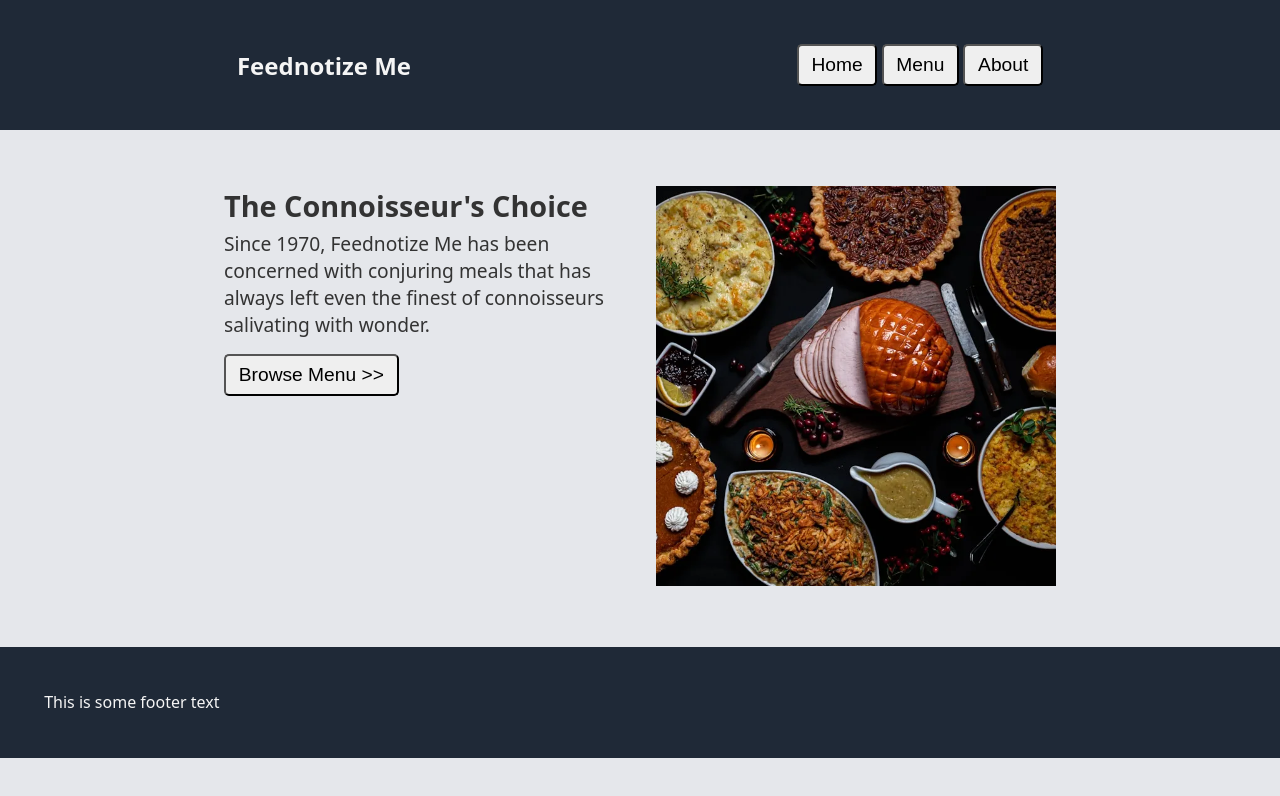
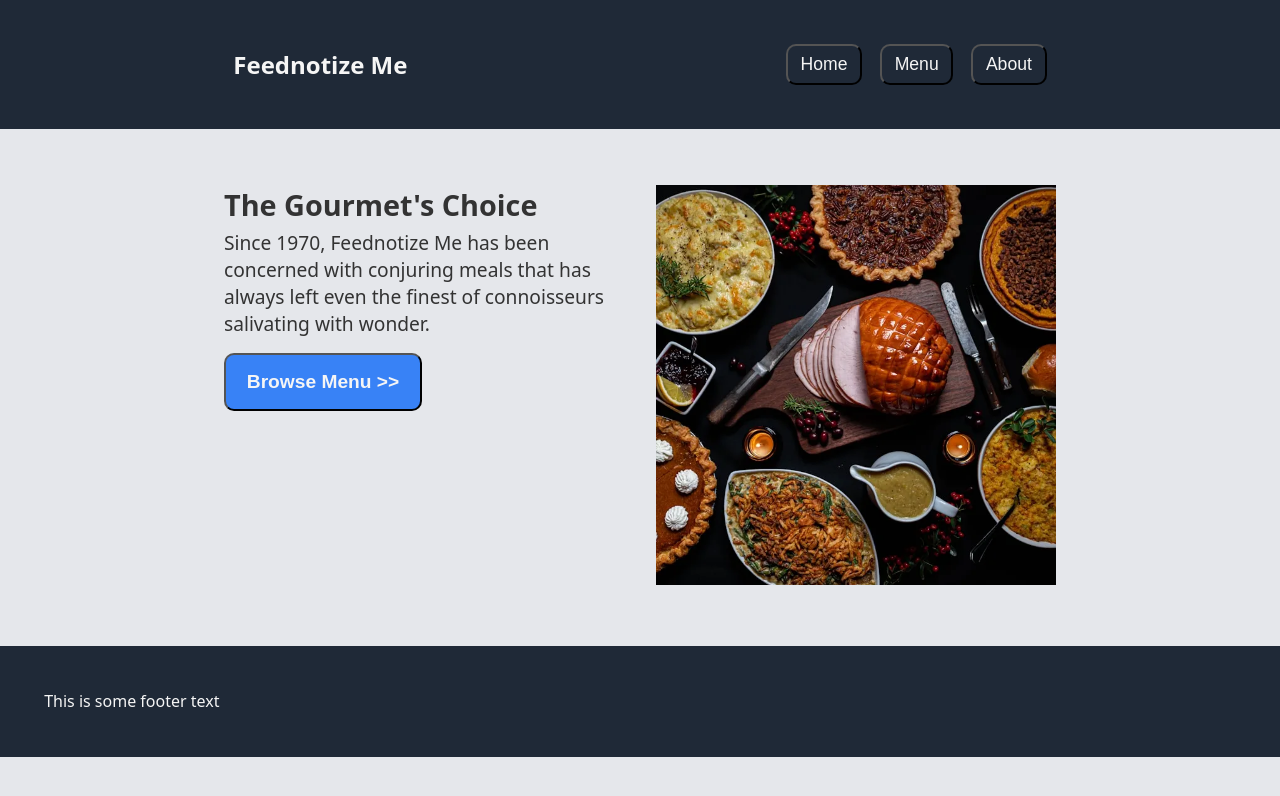
Before and after one commit to zakingslayerv22/restaurant-page, a website built with webpack: page src/index.html in a window 1280 px wide. Built offline with nearby package versions, Linux system fonts and the light colour scheme.

Commit message:
Style nav items
In index.css,
Style nav items with a
flex display and a gap.

Give all buttons a border
radius and edit the previous
button selector to select
the nav buttons. Reduce the
font size of the nav buttons
and give them a background
color and a color.

Increase the hero button's
padding and its font size.
Give it a bold font-weight,
a color and a background
color.

In index.js, update the
hero h2's text content.

```diff
--- a/src/index.css
+++ b/src/index.css
@@ -25,15 +25,26 @@ nav {
     align-self: center;
 }
 
+#nav-items {
+    display: flex;
+    gap: 1.1rem
+}
+
 button {
-    font-size: 1.2rem;
+    border-radius: 10px;
+}
+
+#nav-items > button {
+    font-size: 1.1rem;
     padding: 0.5rem 0.8rem;
-    border-radius: 5px;
+    background-color: #1F2937;
+    color: whitesmoke;
 }
+
 
 nav, .footer {
     padding: 2.76rem;
-    background-color: #1F2937;;
+    background-color: #1F2937;
 }
 
 .home-container {
@@ -52,6 +63,11 @@ nav, .footer {
 
 .hero-button {
     margin-top: 1rem;
+    padding: 1rem 1.3rem;
+    font-size: 1.2rem;
+    font-weight: bold;
+    color: whitesmoke;
+    background-color: #3882F6;
 }
 
 .hero-left-container, .hero-image-container {
--- a/src/index.js
+++ b/src/index.js
@@ -26,7 +26,7 @@ function createHomeModule() {
 
     const heroH2 = document.createElement("h2");
     heroH2.classList.add("hero-h2");
-    heroH2.textContent = "The Connoisseur's Choice";
+    heroH2.textContent = "The Gourmet's Choice";
 
     const heroParagraph = document.createElement("p");
     heroParagraph.classList.add("hero-paragraph");
```
